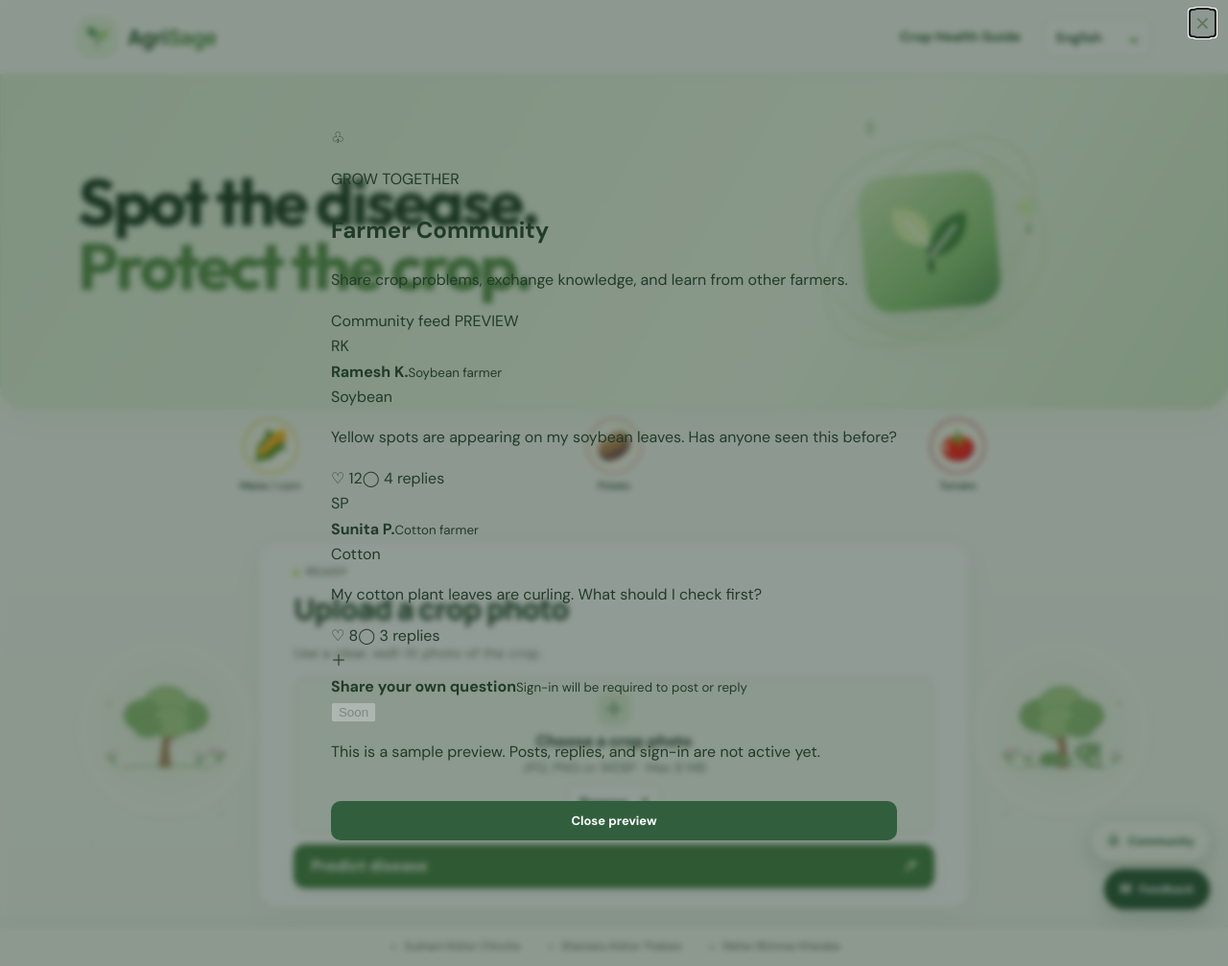
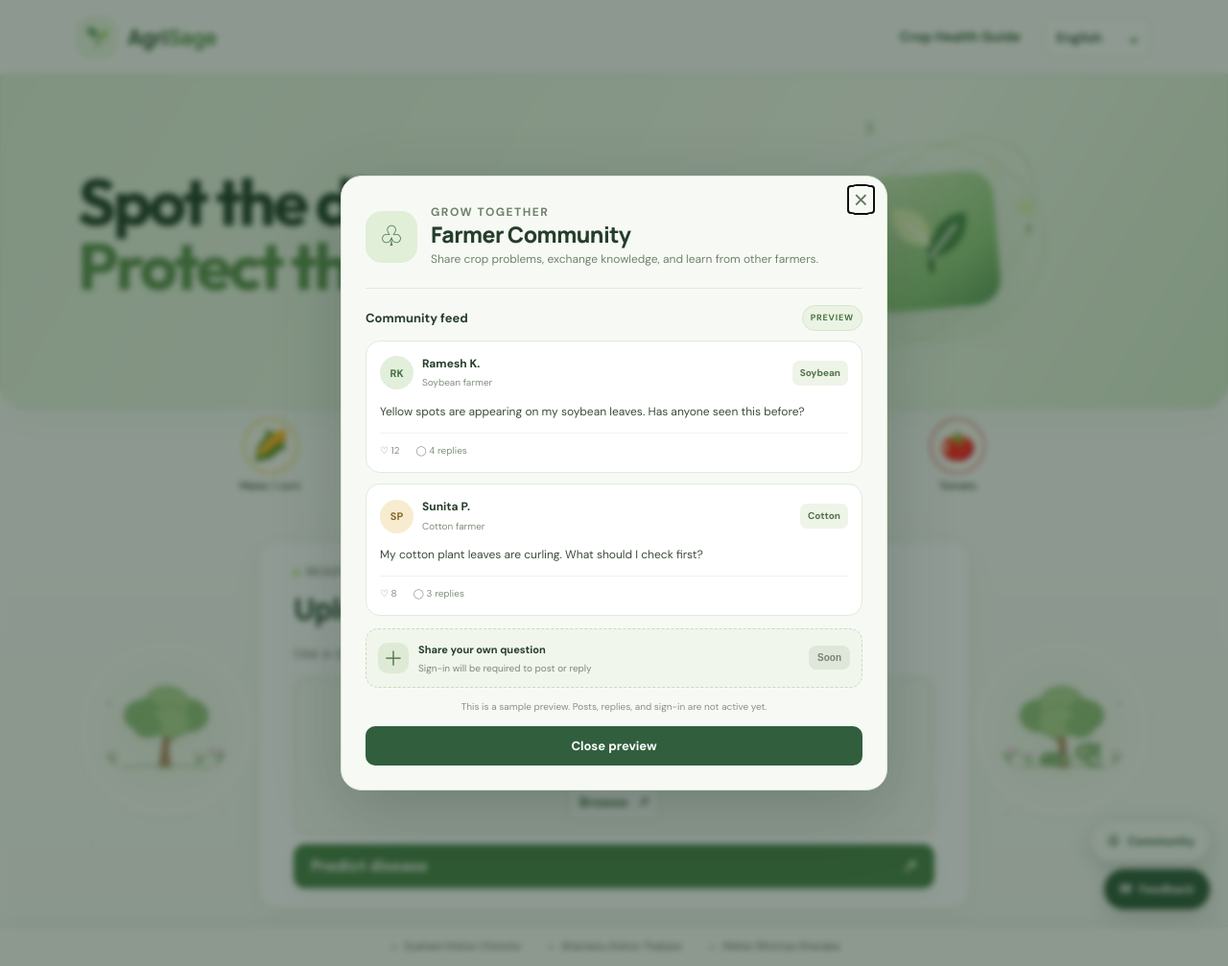
Before and after one commit to schinche735-hash/AgriSage, a Flask app: page / in a window 1280 px wide, after a click that opens the changed part. Shown: the whole page at 96% size. Run offline with Flask 3, Linux system fonts and the light colour scheme; some libraries are stand-ins or nearby versions.

Commit message:
Style community sample feed preview

```diff
--- a/static/style.css
+++ b/static/style.css
@@ -636,3 +636,34 @@ footer.team-credit>span:first-child{font-weight:400;letter-spacing:0;color:inher
 .community-launcher>span{font-size:16px}
 @media(max-width:760px){.community-launcher{right:12px;bottom:116px;padding:10px 13px;font-size:11px}}
 @media(prefers-reduced-motion:reduce){.community-launcher{transition:none}}
+
+
+/* Community preview: illustrative feed, with sample-only posts and disabled actions. */
+.community-backdrop{align-items:center;overflow-y:auto;padding:18px}
+.community-preview{position:relative;width:min(100%,570px);max-height:min(90vh,820px);overflow-y:auto;padding:25px;border:1px solid #dce8d5;border-radius:22px;background:#f7faf4;color:#263d2b;box-shadow:0 22px 70px #10271f38}
+.community-preview-header{display:flex;align-items:center;gap:14px;padding:4px 28px 20px 0;border-bottom:1px solid #e2eadd}
+.community-mark{display:grid;place-items:center;flex:0 0 54px;width:54px;height:54px;border-radius:17px;background:#e1eed8;color:#376a42;font-size:29px}
+.community-eyebrow{margin:0 0 3px;color:#64805e;font-size:9px;font-weight:800;letter-spacing:1.5px}
+.community-preview-header h2{margin:0 0 4px;font:800 23px/1.2 Manrope,sans-serif;letter-spacing:-.5px}
+.community-preview-header p{margin:0;color:#71806e;font-size:12px;line-height:1.45}
+.community-preview-toolbar{display:flex;justify-content:space-between;align-items:center;padding:17px 0 10px;font-size:13px;font-weight:800}
+.community-preview-badge{border:1px solid #d6e5cc;border-radius:999px;background:#eaf3e4;color:#477341;padding:5px 8px;font-size:9px;letter-spacing:.8px}
+.community-demo-posts{display:grid;gap:11px}
+.community-demo-post{padding:14px;border:1px solid #e1e9dc;border-radius:15px;background:#fff}
+.community-post-top{display:flex;align-items:center;gap:9px}
+.community-avatar{display:grid;place-items:center;flex:0 0 35px;width:35px;height:35px;border-radius:50%;font-size:11px;font-weight:800}
+.avatar-green{background:#e2efdb;color:#3e7042}.avatar-gold{background:#f7ecd0;color:#87672a}
+.community-post-top strong{display:block;font-size:12px}
+.community-post-top small{display:block;margin-top:2px;color:#82907f;font-size:10px}
+.community-crop-tag{margin-left:auto;padding:5px 8px;border-radius:7px;background:#eef4e8;color:#54734b;font-size:10px;font-weight:700}
+.community-demo-post>p{margin:12px 0;color:#3c4c3b;font-size:12px;line-height:1.55}
+.community-post-meta{display:flex;gap:17px;padding-top:10px;border-top:1px solid #f0f3ed;color:#849080;font-size:10px}
+.community-preview-compose{display:flex;align-items:center;gap:10px;margin-top:13px;padding:12px;border:1px dashed #cbdac2;border-radius:13px;background:#f0f6eb}
+.community-preview-compose>span{display:grid;place-items:center;width:32px;height:32px;border-radius:10px;background:#dfead6;color:#527b49;font-size:21px}
+.community-preview-compose>div{flex:1;min-width:0}
+.community-preview-compose strong{display:block;font-size:11px}
+.community-preview-compose small{display:block;margin-top:3px;color:#7b8978;font-size:10px;line-height:1.4}
+.community-preview-compose button{border:0;border-radius:8px;background:#dfe7db;color:#74816f;padding:7px 9px;font-size:10px;font-weight:800}
+.community-preview-note{margin:12px 0 0;color:#879184;text-align:center;font-size:10px;line-height:1.5}
+.community-preview .feedback-ok{margin-top:13px}
+@media(max-width:520px){.community-preview{padding:19px 15px;border-radius:18px}.community-preview-header h2{font-size:20px}.community-preview-header p{font-size:11px}.community-demo-post{padding:12px}.community-demo-post>p{font-size:11px}.community-preview-header{gap:10px}.community-mark{flex-basis:45px;width:45px;height:45px;font-size:24px}}
```
